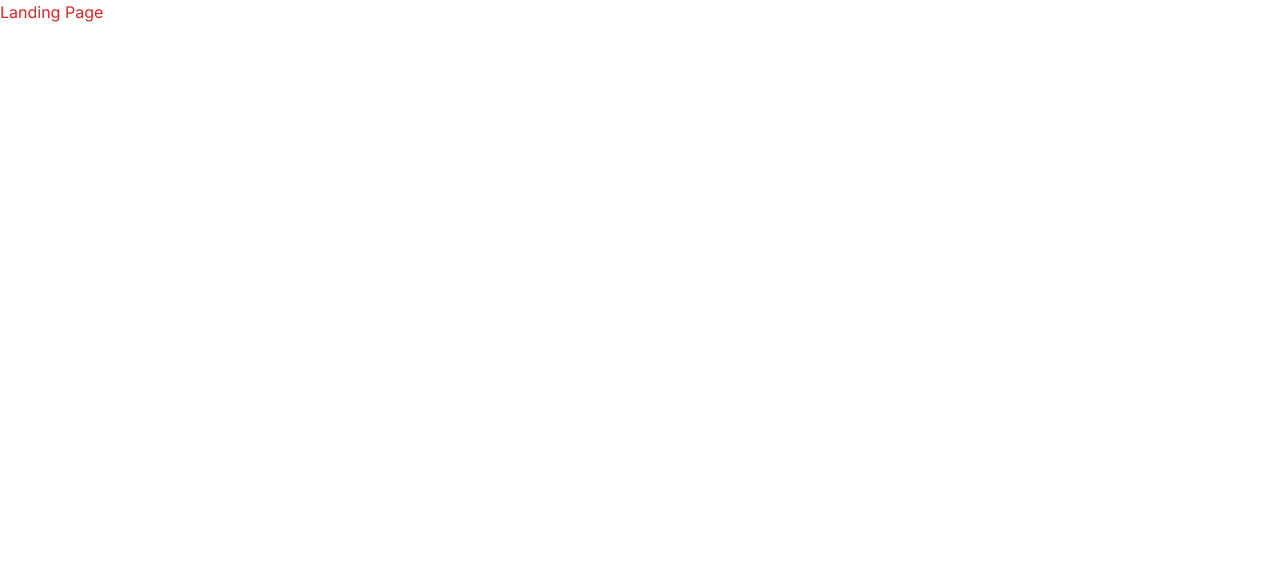
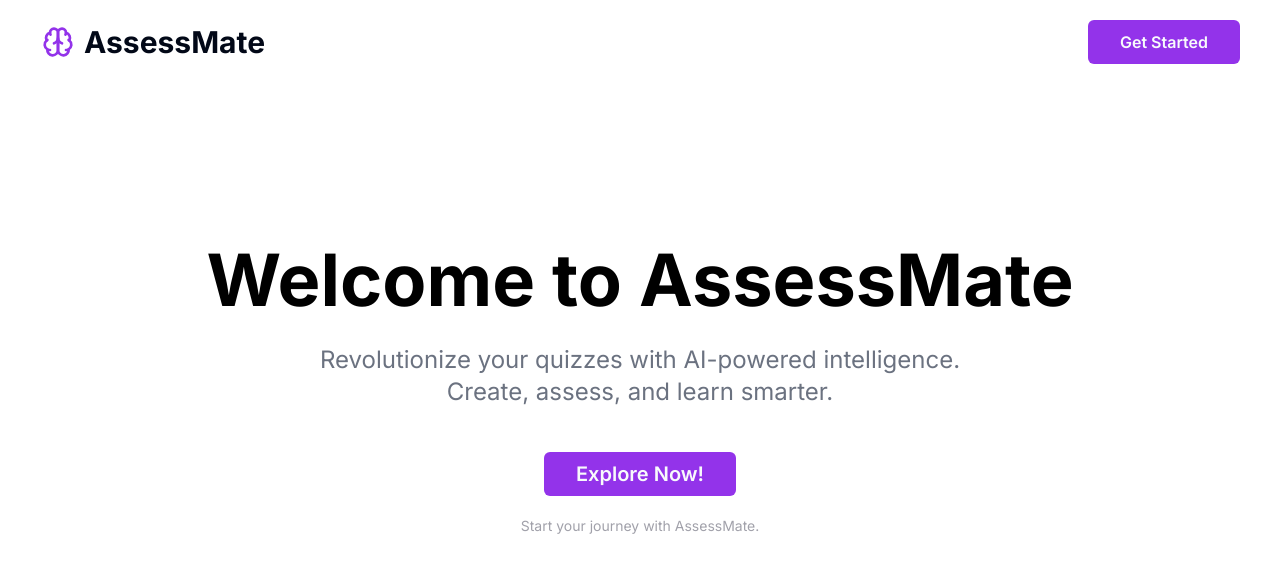
Before and after one commit to bhavkushwaha/AssessMate, a Next.js app: page / in a window 1280 px wide. Shown: the top 572 px of the page. Built offline with nearby package versions, Linux system fonts and the light colour scheme; no server answers.

Commit message:
landing page created

```diff
--- a/app/(landing)/layout.tsx
+++ b/app/(landing)/layout.tsx
@@ -1,7 +1,9 @@
 const LandingLayout = ({ children }: { children: React.ReactNode }) => {
     return (
       <main className="h-full overflow-auto">
-        <div className="mx-auto max-w-screen-full h-full w-full">{children}</div>
+        <div className="mx-auto max-w-screen-full h-full w-full">
+          {children}
+        </div>
       </main>
     );
   };
--- a/app/(landing)/page.tsx
+++ b/app/(landing)/page.tsx
@@ -1,7 +1,11 @@
+import { LandingHero } from "@/components/landing-hero";
+import { LandingNavbar } from "@/components/landing-navbar";
+
 const LandingPage = () => {
   return (
     <div className="h-full">
-      <h1 className="text-red-600">Landing Page</h1>
+      <LandingNavbar />
+      <LandingHero />
     </div>
   );
 };
--- /dev/null
+++ b/components/landing-hero.tsx
@@ -0,0 +1,36 @@
+"use client";
+
+import { useAuth } from "@clerk/nextjs";
+import Link from "next/link";
+import { Button } from "@/components/ui/button";
+
+export const LandingHero = () => {
+  const { isSignedIn } = useAuth();
+
+  return (
+    <div className="text-black font-bond py-40 text-center space-y-5">
+      <div className="text-4xl sm:text-5xl md:text-6xl lg:text-7xl space-y-5 font-bold">
+        <h1>Welcome to AssessMate</h1>
+        <div className="text-lg font-normal">
+          <p className="mx-auto max-w-[700px] mt-7 text-gray-500 md:text-xl lg:text-2xl" >
+            Revolutionize your quizzes with AI-powered intelligence. Create, assess, and learn smarter.
+          </p>
+        </div>
+      </div>
+      <div >
+        <div className="p-3">
+        </div>
+        <Link href={isSignedIn ? "/dashboard" : "/sign-up"}>
+          <Button
+            className="bg-purple-600 hover:bg-purple-700 md:text-lg lg:text-xl font-semibold" size="lg"
+          >
+            Explore Now!
+          </Button>
+        </Link>
+      </div>
+      <div className="text-zinc-400 text-xs md:text-sm font-normal">
+      Start your journey with AssessMate.
+      </div>
+    </div>
+  );
+};
--- /dev/null
+++ b/components/landing-navbar.tsx
@@ -0,0 +1,41 @@
+"use client";
+
+import { Montserrat } from "next/font/google";
+import Image from "next/image";
+import Link from "next/link";
+import { useAuth } from "@clerk/nextjs";
+import { cn } from "@/lib/utils";
+import { Button } from "@/components/ui/button";
+import { Brain } from "lucide-react";
+
+const font = Montserrat({
+  weight: "600",
+  subsets: ["latin"],
+});
+
+export const LandingNavbar = () => {
+  const { isSignedIn } = useAuth();
+
+  return (
+    <nav className="py-5 px-10 w-full bg-transparent flex items-center justify-between">
+      <Link href="/" className="flex items-center">
+        <div className="relative h-8 w-8 mr-3">
+          <Brain className="h-8 w-9 text-purple-600" />
+        </div>
+        <h1 className="text-3xl font-bold ">
+          AssessMate
+        </h1>
+      </Link>
+      <div className="flex items-center gap-x-2">
+        <Link href={isSignedIn ? "/dashboard" : "/sign-up"}>
+          {/* <Button variant="outline" className="rounded- bg-purple-600">
+            <h3 className="font-semibold text-white">Get Started</h3>
+          </Button> */}
+          <Button className="bg-purple-600 hover:bg-purple-700 text-md font-semibold" size="lg">
+            Get Started
+          </Button>
+        </Link>
+      </div>
+    </nav>
+  );
+};
--- /dev/null
+++ b/components/ui/button.tsx
@@ -0,0 +1,56 @@
+import * as React from "react"
+import { Slot } from "@radix-ui/react-slot"
+import { cva, type VariantProps } from "class-variance-authority"
+
+import { cn } from "@/lib/utils"
+
+const buttonVariants = cva(
+  "inline-flex items-center justify-center whitespace-nowrap rounded-md text-sm font-medium ring-offset-background transition-colors focus-visible:outline-none focus-visible:ring-2 focus-visible:ring-ring focus-visible:ring-offset-2 disabled:pointer-events-none disabled:opacity-50",
+  {
+    variants: {
+      variant: {
+        default: "bg-primary text-primary-foreground hover:bg-primary/90",
+        destructive:
+          "bg-destructive text-destructive-foreground hover:bg-destructive/90",
+        outline:
+          "border border-input bg-background hover:bg-accent hover:text-accent-foreground",
+        secondary:
+          "bg-secondary text-secondary-foreground hover:bg-secondary/80",
+        ghost: "hover:bg-accent hover:text-accent-foreground",
+        link: "text-primary underline-offset-4 hover:underline",
+      },
+      size: {
+        default: "h-10 px-4 py-2",
+        sm: "h-9 rounded-md px-3",
+        lg: "h-11 rounded-md px-8",
+        icon: "h-10 w-10",
+      },
+    },
+    defaultVariants: {
+      variant: "default",
+      size: "default",
+    },
+  }
+)
+
+export interface ButtonProps
+  extends React.ButtonHTMLAttributes<HTMLButtonElement>,
+    VariantProps<typeof buttonVariants> {
+  asChild?: boolean
+}
+
+const Button = React.forwardRef<HTMLButtonElement, ButtonProps>(
+  ({ className, variant, size, asChild = false, ...props }, ref) => {
+    const Comp = asChild ? Slot : "button"
+    return (
+      <Comp
+        className={cn(buttonVariants({ variant, size, className }))}
+        ref={ref}
+        {...props}
+      />
+    )
+  }
+)
+Button.displayName = "Button"
+
+export { Button, buttonVariants }
--- a/package.json
+++ b/package.json
@@ -12,6 +12,7 @@
   "dependencies": {
     "@clerk/nextjs": "^5.7.1",
     "@prisma/client": "^5.20.0",
+    "@radix-ui/react-slot": "^1.1.0",
     "assessmate": "file:",
     "class-variance-authority": "^0.7.0",
     "clsx": "^2.1.1",
```
Also changed, not shown: 1 other file (tests, documents, lock files or other folders).
